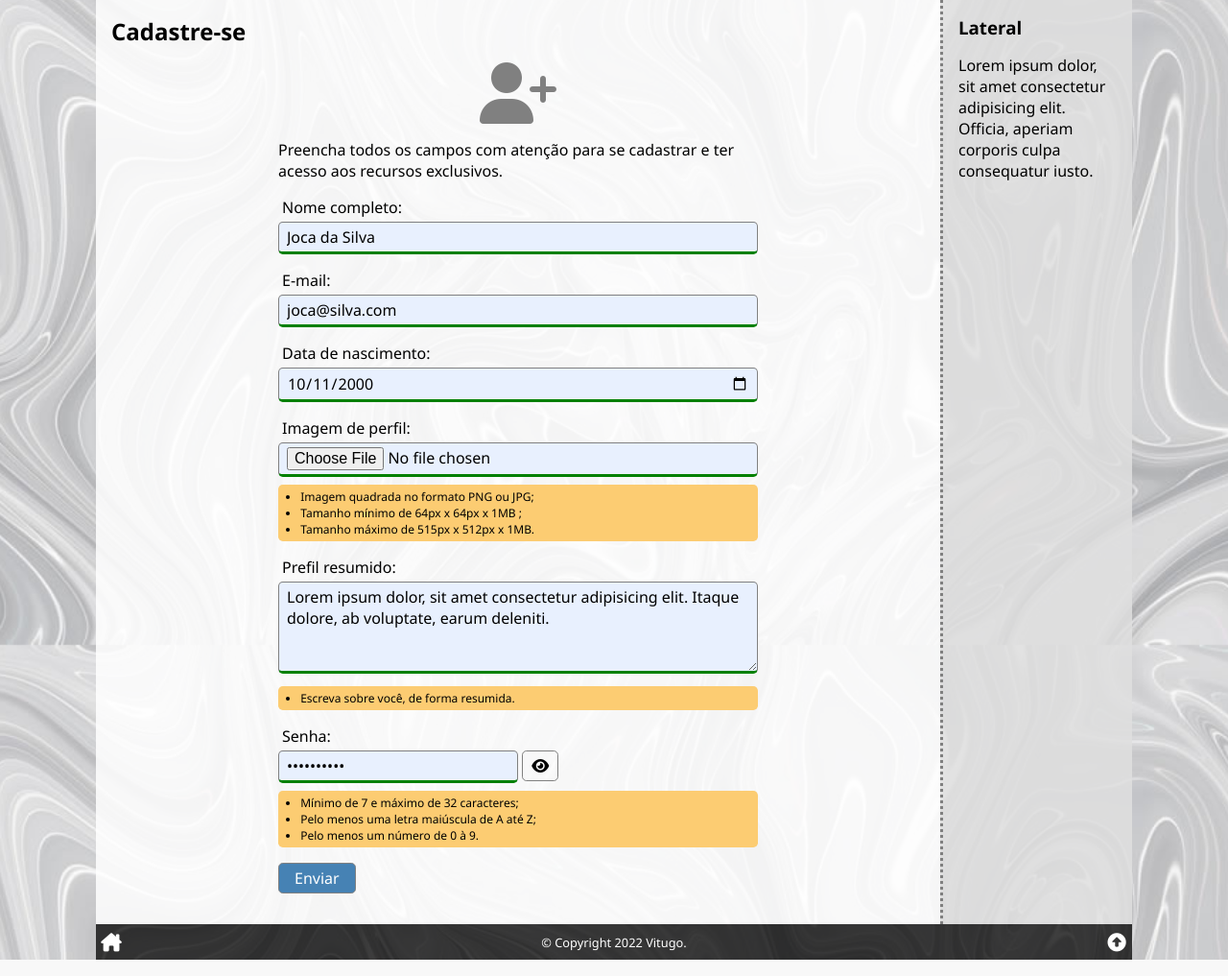
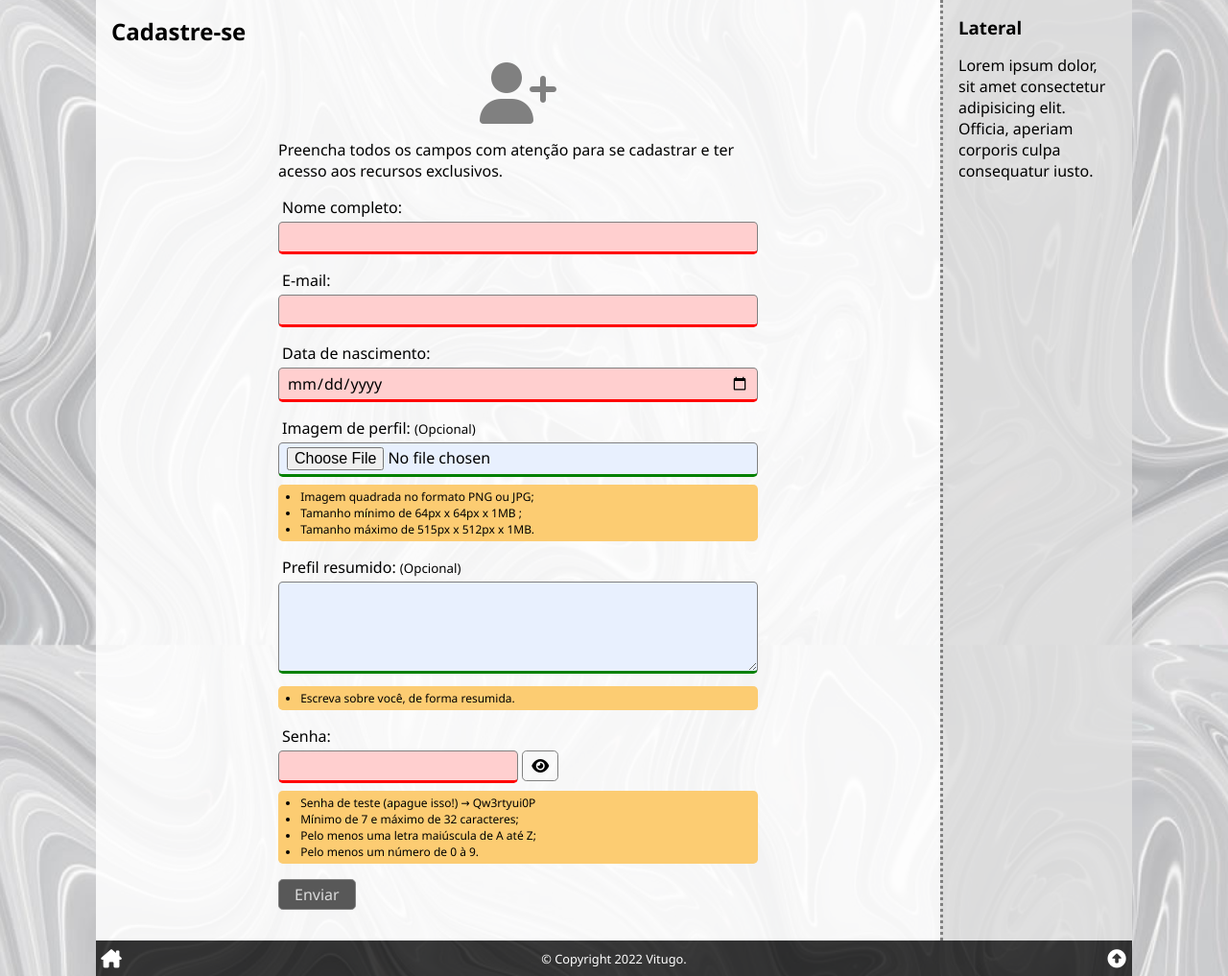
Before and after one commit to Luisandre12/PHPDB01, a PHP site: page /user/new/ in a window 1280 px wide. Shown: the part 128-1145 px from the top of the page at 96% size. Run offline with PHP 8.4, Linux system fonts and the light colour scheme; some libraries are stand-ins or nearby versions.

Commit message:
aula 14 parte 1

```diff
--- a/_header.php
+++ b/_header.php
@@ -6,6 +6,7 @@
     <meta name="viewport" content="width=device-width, initial-scale=1.0">
     <meta name="author" content="André Luferat - https://github.com/Luferat">
     <meta name="description" content="Aplicativo modelo full-stack usando HTML, CSS, PHP e MySQL.">
+    <link rel="shortcut icon" href="/favicon.png" type="image/png">
     <link rel="stylesheet" href="style.css">
     <link rel="stylesheet" href="https://cdnjs.cloudflare.com/ajax/libs/font-awesome/6.1.1/css/all.min.css">
     <title>Vitugo - <?php echo $title ?></title>
--- a/img/icons/iconlogo.html
+++ b/img/icons/iconlogo.html
@@ -8,7 +8,10 @@
     <title>Document</title>
     <style>
         i {
+            margin-top: 10rem;
             font-size: 512px;
+            color: white;
+            -webkit-text-stroke: 18px black;
         }
     </style>
 </head>
--- a/user/login/index.php
+++ b/user/login/index.php
@@ -127,15 +127,16 @@
         ?>
 
         <p>Logue-se para ter acesso ao conteúdo exclusivo. Se ainda não se cadastrou, <a href="/user/new/">cadastre-se aqui</a>.</p>
+        <small>Senha de teste (apague isso!) &rarr; Qw3rtyui0P</small>
 
         <p>
             <label for="email">E-mail:</label>
-            <input type="email" name="email" id="email" autocomplete="off" required class="valid" value="set@brino.com">
+            <input type="email" name="email" id="email" autocomplete="off" required class="valid" value="<?php echo $email ?>">
         </p>
 
         <p>
             <label for="password">Senha:</label>
-            <input type="password" name="password" id="password" autocomplete="off" required class="valid password" value="Qw3rtyui0P" pattern="^(?=.*[0-9])(?=.*[a-z])(?=.*[A-Z])(?=\S+$).{7,32}$">
+            <input type="password" name="password" id="password" autocomplete="off" required class="valid password" value="" pattern="^(?=.*[0-9])(?=.*[a-z])(?=.*[A-Z])(?=\S+$).{7,32}$">
             <button type="button" id="passToggle"><i class="fa-solid fa-eye fa-fw"></i></button>
         </p>
 
--- a/user/new/index.php
+++ b/user/new/index.php
@@ -146,7 +146,10 @@
 
     <p class="text-center" style="color:grey"><i class="fa-solid fa-user-plus fa-fw fa-4x"></i></p>
 
-    <?php if ($feedback) : ?>
+    <?php
+    // Se o cadastyro foi finalizado com sucesso...
+    if ($feedback) :
+    ?>
 
         <div class="block-center">
 
@@ -161,6 +164,13 @@
 
         </div>
 
+        <script>
+            // JavaScript que bloqueia reenvio do form caso a página seja recarregada.
+            if (window.history.replaceState) {
+                window.history.replaceState(null, null, window.location.href);
+            }
+        </script>
+
     <?php else : ?>
 
         <form method="post" action="<?php echo htmlspecialchars($_SERVER["PHP_SELF"]); ?>" name="newuser" enctype="multipart/form-data">
@@ -171,21 +181,21 @@
 
             <p>
                 <label for="name">Nome completo:</label>
-                <input type="text" name="name" id="name" required minlength="3" class="valid" autocomplete="off" value="Joca da Silva">
+                <input type="text" name="name" id="name" required minlength="3" class="valid" autocomplete="off" value="<?php echo $name ?>">
             </p>
 
             <p>
                 <label for="email">E-mail:</label>
-                <input type="text" name="email" id="email" required class="valid" autocomplete="off" value="joca@silva.com">
+                <input type="text" name="email" id="email" required class="valid" autocomplete="off" value="<?php echo $email ?>">
             </p>
 
             <p>
                 <label for="birth">Data de nascimento:</label>
-                <input type="date" name="birth" id="birth" required class="valid" autocomplete="off" value="2000-10-11">
+                <input type="date" name="birth" id="birth" required class="valid" autocomplete="off" value="<?php echo $birth ?>">
             </p>
 
             <p>
-                <label for="photo">Imagem de perfil:</label>
+                <label for="photo">Imagem de perfil: <small>(Opcional)</small></label>
                 <input type="file" name="photo" id="photo" class="valid" accept="image/jpeg, image/jpg, image/png">
 
             <div class="form-help">
@@ -198,8 +208,8 @@
             </p>
 
             <p>
-                <label for="profile">Prefil resumido:</label>
-                <textarea name="profile" id="profile" class="valid" autocomplete="off">Lorem ipsum dolor, sit amet consectetur adipisicing elit. Itaque dolore, ab voluptate, earum deleniti.</textarea>
+                <label for="profile">Prefil resumido: <small>(Opcional)</small></label>
+                <textarea name="profile" id="profile" class="valid" autocomplete="off"><?php echo $profile ?></textarea>
             <div class="form-help">
                 <ul>
                     <li>Escreva sobre você, de forma resumida.</li>
@@ -209,10 +219,11 @@
 
             <p>
                 <label for="password">Senha:</label>
-                <input type="password" name="password" id="password" required pattern="^(?=.*[0-9])(?=.*[a-z])(?=.*[A-Z])(?=\S+$).{7,32}$" class="valid password" autocomplete="off" value="Qw3rtyui0P">
+                <input type="password" name="password" id="password" required pattern="^(?=.*[0-9])(?=.*[a-z])(?=.*[A-Z])(?=\S+$).{7,32}$" class="valid password" autocomplete="off" value="">
                 <button type="button" id="passToggle"><i class="fa-solid fa-eye fa-fw"></i></button>
             <div class="form-help">
                 <ul>
+                    <li>Senha de teste (apague isso!) &rarr; Qw3rtyui0P</li>
                     <li>Mínimo de 7 e máximo de 32 caracteres;</li>
                     <li>Pelo menos uma letra maiúscula de A até Z;</li>
                     <li>Pelo menos um número de 0 à 9.</li>
--- /dev/null
+++ b/user/password/style.css
@@ -0,0 +1 @@
+@import url('/style.css');
```
Also changed, not shown: ler/index.php (+14 -21 lines), user/password/index.php (added, +62 -0 lines), favicon.png (added), scripts.js (indentation only), user/img/015ad9b3623316b70deba907.jpeg (added), user/img/73df88475df4bff51b3d8cdb.jpeg (added), user/img/d89d7b194bb9f158691cd6ec.jpeg (added).
